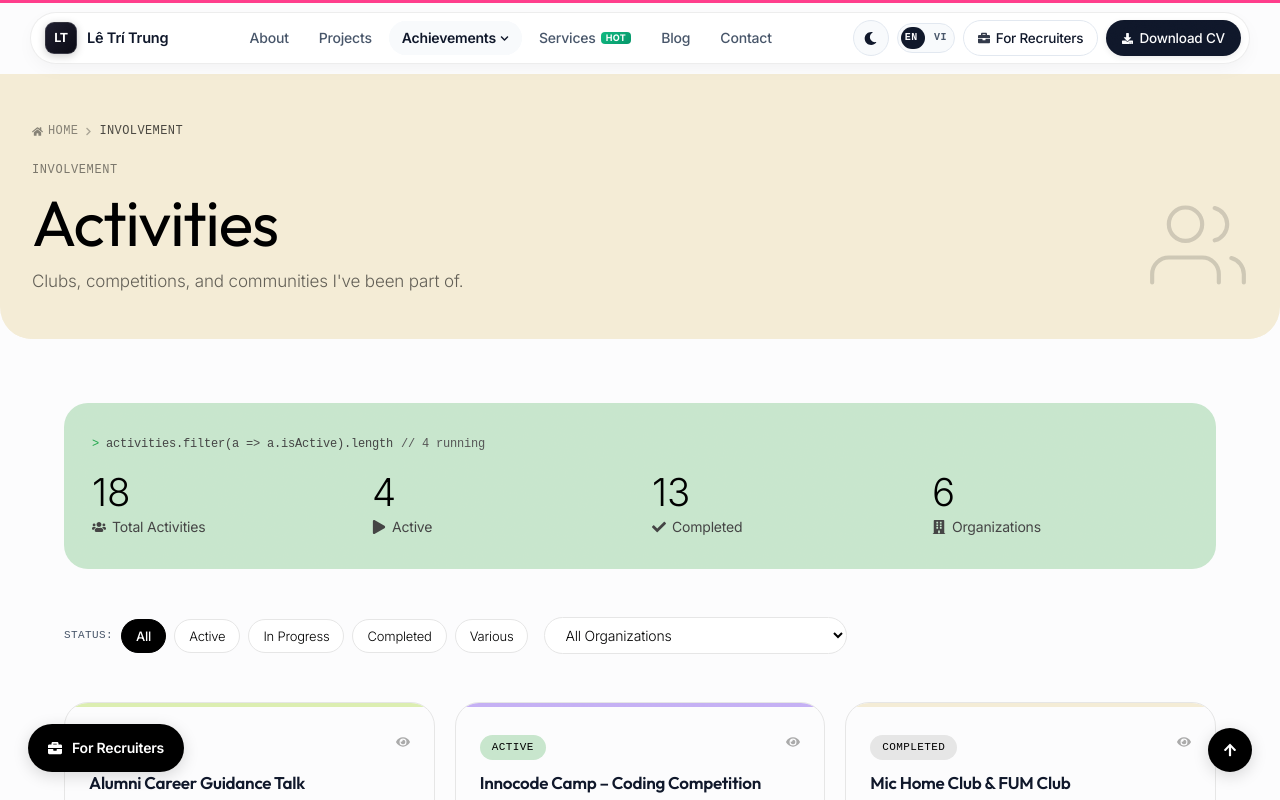
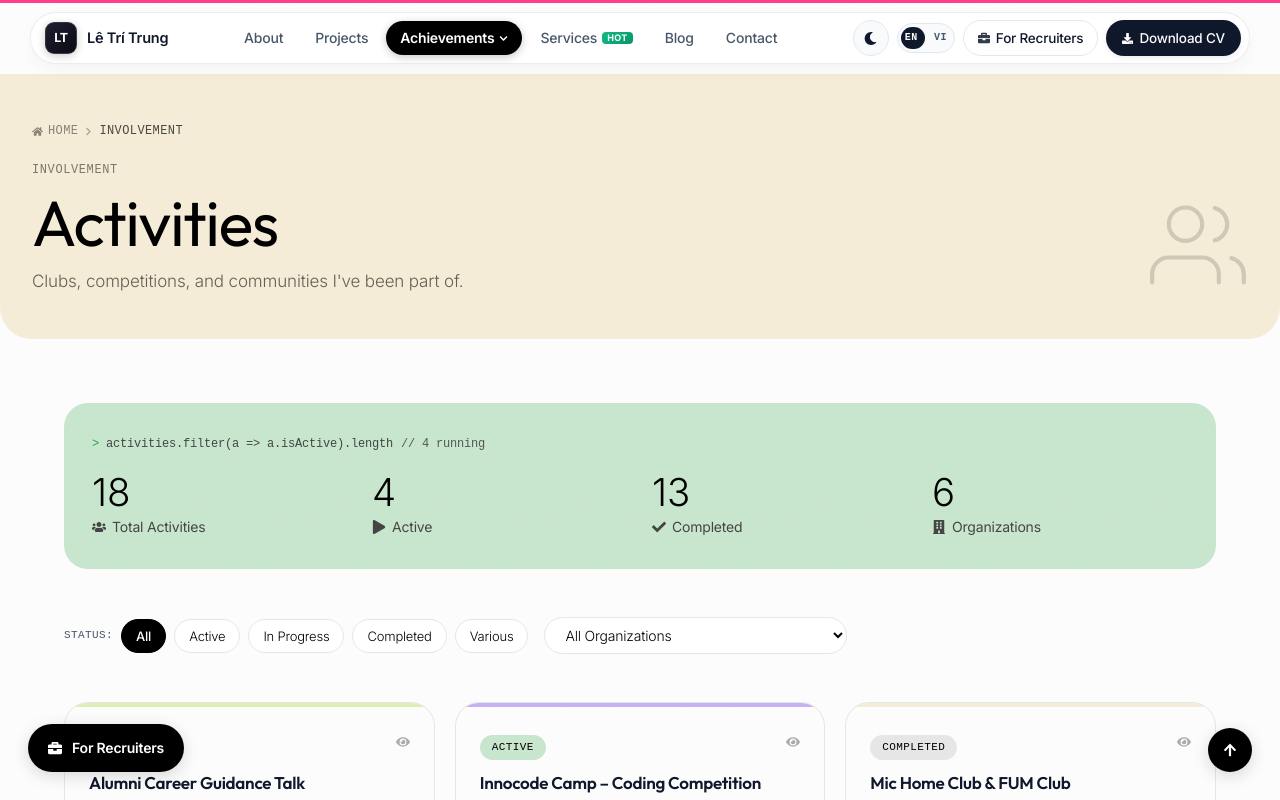
Before and after one commit to trung2605/TrungLe, a React (Create React App) app: page /activities in a window 1280 px wide. Shown: the top 800 px of the page. Built offline with nearby package versions, Linux system fonts and the light colour scheme.

Commit message:
feat(nav): set active navigation button to solid black with white text

```diff
--- a/src/components/Navigation/Navigation.jsx
+++ b/src/components/Navigation/Navigation.jsx
@@ -137,7 +137,13 @@ const Navigation = ({ onOpenRecruiterMatch }) => {
             style={{ alignItems: 'center', gap: '4px' }}
           >
             {siteNavigation.map((item) => {
-              const isActive = location.pathname === item.path || (item.path === '/achievements' && location.pathname === '/activities');
+              const isActive =
+                location.pathname === item.path ||
+                (item.path !== '/' && location.pathname.startsWith(item.path)) ||
+                (item.path === '/achievements' && (location.pathname === '/achievements' || location.pathname === '/activities'));
+
+              const activeBg = isDarkMode ? '#ffffff' : '#000000';
+              const activeText = isDarkMode ? '#000000' : '#ffffff';
 
               if (item.path === '/achievements') {
                 const activeTab = searchParams.get('tab');
@@ -155,16 +161,21 @@ const Navigation = ({ onOpenRecruiterMatch }) => {
                         position: 'relative',
                         display: 'flex',
                         alignItems: 'center',
-                        gap: '4px',
-                        padding: '6px 13px',
+                        gap: '5px',
+                        padding: '6px 14px',
                         borderRadius: '50px',
                         fontSize: '14px',
-                        fontWeight: isActive ? '550' : '450',
-                        color: isActive ? 'var(--color-ink)' : 'var(--color-ink-soft)',
+                        fontWeight: isActive ? '600' : '480',
+                        color: isActive ? activeText : 'var(--color-ink-soft)',
                         textDecoration: 'none',
                         whiteSpace: 'nowrap',
-                        transition: 'color 0.15s ease',
-                        backgroundColor: isActive ? 'var(--color-surface-soft)' : 'transparent',
+                        transition: 'all 0.15s ease',
+                      }}
+                      onMouseEnter={e => {
+                        if (!isActive) e.currentTarget.style.color = 'var(--color-ink)';
+                      }}
+                      onMouseLeave={e => {
+                        if (!isActive) e.currentTarget.style.color = 'var(--color-ink-soft)';
                       }}
                     >
                       {isActive && (
@@ -173,18 +184,22 @@ const Navigation = ({ onOpenRecruiterMatch }) => {
                           style={{
                             position: 'absolute',
                             inset: 0,
-                            backgroundColor: 'var(--color-surface-soft)',
+                            backgroundColor: activeBg,
                             borderRadius: '50px',
+                            boxShadow: isDarkMode ? '0 2px 10px rgba(255, 255, 255, 0.15)' : '0 2px 8px rgba(0, 0, 0, 0.22)',
+                            zIndex: 0,
                           }}
                           initial={false}
-                          transition={{ type: "spring", stiffness: 500, damping: 30 }}
+                          transition={{ type: "spring", stiffness: 500, damping: 32 }}
                         />
                       )}
                       <span style={{ position: 'relative', zIndex: 1 }}>{item.title}</span>
                       <FaChevronDown
                         size={9}
                         style={{
-                          position: 'relative', zIndex: 1,
+                          position: 'relative',
+                          zIndex: 1,
+                          color: isActive ? activeText : 'currentColor',
                           transition: 'transform 0.15s ease',
                           transform: achievementsHover ? 'rotate(180deg)' : 'none',
                         }}
@@ -227,11 +242,11 @@ const Navigation = ({ onOpenRecruiterMatch }) => {
                                   padding: '9px 14px',
                                   borderRadius: '9px',
                                   fontSize: '14px',
-                                  fontWeight: subActive ? '540' : '400',
-                                  color: subActive ? 'var(--color-ink)' : 'var(--color-ink-soft)',
-                                  backgroundColor: subActive ? 'var(--color-surface-soft)' : 'transparent',
+                                  fontWeight: subActive ? '600' : '400',
+                                  color: subActive ? activeText : 'var(--color-ink-soft)',
+                                  backgroundColor: subActive ? activeBg : 'transparent',
                                   textDecoration: 'none',
-                                  transition: 'background-color 0.15s ease',
+                                  transition: 'all 0.15s ease',
                                 }}
                                 onMouseEnter={e => { if (!subActive) e.currentTarget.style.backgroundColor = 'var(--color-surface-soft)'; }}
                                 onMouseLeave={e => { if (!subActive) e.currentTarget.style.backgroundColor = 'transparent'; }}
@@ -254,15 +269,20 @@ const Navigation = ({ onOpenRecruiterMatch }) => {
                   onClick={handleLinkClick}
                   style={{
                     position: 'relative',
-                    padding: '6px 13px',
+                    padding: '6px 14px',
                     borderRadius: '50px',
                     fontSize: '14px',
-                    fontWeight: isActive ? '550' : '450',
-                    color: isActive ? 'var(--color-ink)' : 'var(--color-ink-soft)',
+                    fontWeight: isActive ? '600' : '480',
+                    color: isActive ? activeText : 'var(--color-ink-soft)',
                     textDecoration: 'none',
                     whiteSpace: 'nowrap',
-                    transition: 'color 0.15s ease',
-                    backgroundColor: isActive ? 'var(--color-surface-soft)' : 'transparent',
+                    transition: 'all 0.15s ease',
+                  }}
+                  onMouseEnter={e => {
+                    if (!isActive) e.currentTarget.style.color = 'var(--color-ink)';
+                  }}
+                  onMouseLeave={e => {
+                    if (!isActive) e.currentTarget.style.color = 'var(--color-ink-soft)';
                   }}
                 >
                   {isActive && (
@@ -271,11 +291,13 @@ const Navigation = ({ onOpenRecruiterMatch }) => {
                       style={{
                         position: 'absolute',
                         inset: 0,
-                        backgroundColor: 'var(--color-surface-soft)',
+                        backgroundColor: activeBg,
                         borderRadius: '50px',
+                        boxShadow: isDarkMode ? '0 2px 10px rgba(255, 255, 255, 0.15)' : '0 2px 8px rgba(0, 0, 0, 0.22)',
+                        zIndex: 0,
                       }}
                       initial={false}
-                      transition={{ type: "spring", stiffness: 500, damping: 30 }}
+                      transition={{ type: "spring", stiffness: 500, damping: 32 }}
                     />
                   )}
                   <span style={{ position: 'relative', zIndex: 1, display: 'inline-flex', alignItems: 'center', gap: '5px' }}>
@@ -505,7 +527,13 @@ const Navigation = ({ onOpenRecruiterMatch }) => {
               >
                 <div style={{ display: 'flex', flexDirection: 'column', gap: '4px', marginBottom: '16px' }}>
                   {siteNavigation.map((item) => {
-                    const isActive = location.pathname === item.path || (item.path === '/achievements' && location.pathname === '/activities');
+                    const isActive =
+                      location.pathname === item.path ||
+                      (item.path !== '/' && location.pathname.startsWith(item.path)) ||
+                      (item.path === '/achievements' && (location.pathname === '/achievements' || location.pathname === '/activities'));
+                    const activeBg = isDarkMode ? '#ffffff' : '#000000';
+                    const activeText = isDarkMode ? '#000000' : '#ffffff';
+
                     return (
                       <div key={item.path}>
                         <Link
@@ -516,16 +544,16 @@ const Navigation = ({ onOpenRecruiterMatch }) => {
                             borderRadius: '12px',
                             fontSize: '15px',
                             fontWeight: isActive ? '600' : '450',
-                            color: 'var(--color-ink)',
+                            color: isActive ? activeText : 'var(--color-ink)',
                             textDecoration: 'none',
-                            backgroundColor: isActive ? 'var(--color-surface-soft)' : 'transparent',
+                            backgroundColor: isActive ? activeBg : 'transparent',
                             display: 'flex',
                             alignItems: 'center',
                             gap: '12px',
-                            transition: 'background-color 0.15s ease',
+                            transition: 'all 0.15s ease',
                           }}
                         >
-                          <span style={{ opacity: 0.7 }}>{item.icon}</span>
+                          <span style={{ opacity: isActive ? 1 : 0.7, color: isActive ? activeText : 'inherit' }}>{item.icon}</span>
                           <span style={{ display: 'inline-flex', alignItems: 'center', gap: '6px' }}>
                             {item.title}
                             {item.path === '/dich-vu' && (
@@ -544,7 +572,7 @@ const Navigation = ({ onOpenRecruiterMatch }) => {
                           </span>
                         </Link>
                         {item.path === '/achievements' && (
-                          <div style={{ display: 'flex', flexDirection: 'column', gap: '2px', marginLeft: '32px', marginTop: '2px' }}>
+                          <div style={{ display: 'flex', flexDirection: 'column', gap: '2px', marginLeft: '32px', marginTop: '4px' }}>
                             {ACHIEVEMENT_SUBTABS.map((sub) => {
                               const activeTab = searchParams.get('tab');
                               const subActive = sub.path === '/activities'
@@ -556,13 +584,14 @@ const Navigation = ({ onOpenRecruiterMatch }) => {
                                   to={sub.path}
                                   onClick={handleLinkClick}
                                   style={{
-                                    padding: '7px 16px',
+                                    padding: '8px 16px',
                                     borderRadius: '8px',
                                     fontSize: '14px',
-                                    fontWeight: subActive ? '540' : '400',
-                                    color: subActive ? 'var(--color-ink)' : 'var(--color-ink-soft)',
+                                    fontWeight: subActive ? '600' : '400',
+                                    color: subActive ? activeText : 'var(--color-ink-soft)',
                                     textDecoration: 'none',
-                                    backgroundColor: subActive ? 'var(--color-surface-soft)' : 'transparent',
+                                    backgroundColor: subActive ? activeBg : 'transparent',
+                                    transition: 'all 0.15s ease',
                                   }}
                                 >
                                   {t(sub.labelKey)}
```
